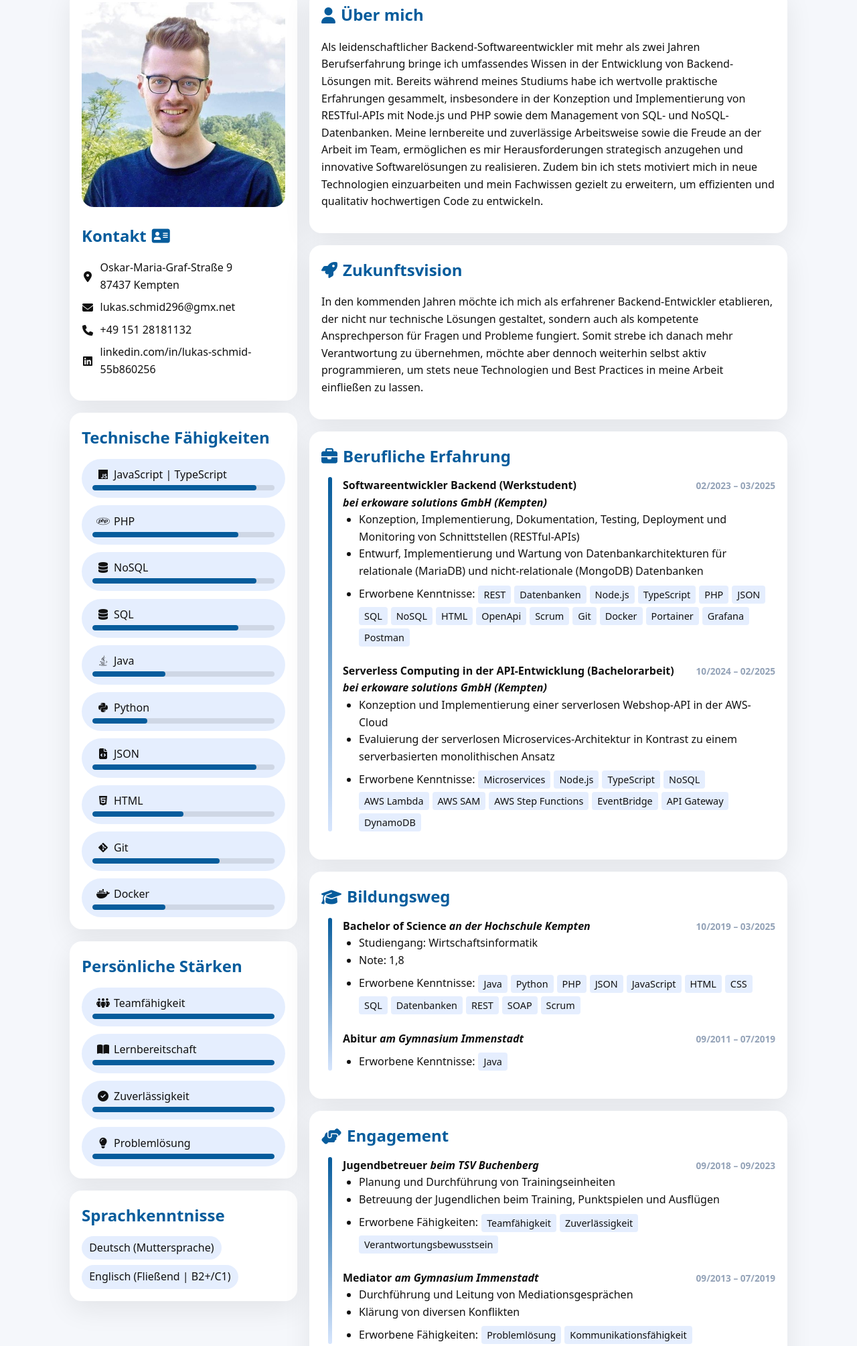
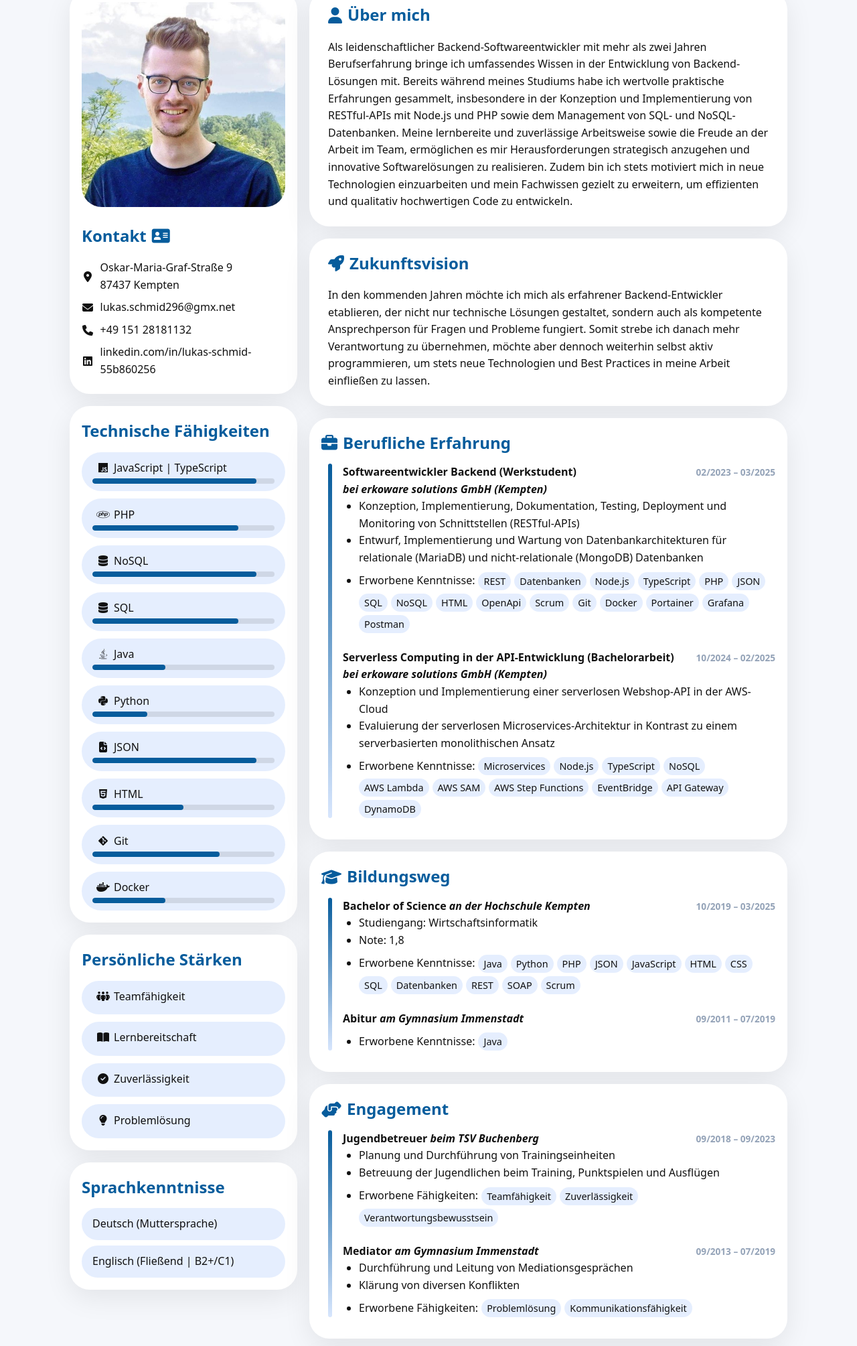
Before and after one commit to lukas296/portfolio, a website: page index.html in a window 1280 px wide. Shown: the part 100-2109 px from the top of the page at 67% size. Drawn offline with Linux system fonts and the light colour scheme.

Commit message:
fixed spacings

```diff
--- a/index.html
+++ b/index.html
@@ -15,7 +15,7 @@
         <link href="https://cdnjs.cloudflare.com/ajax/libs/font-awesome/6.5.2/css/all.min.css" rel="stylesheet" />
         <style>
             :root {
-                --radius: 18px;
+                --radius: 30px;
             }
 
             .hidden {
@@ -48,6 +48,7 @@
 
             body {
                 margin: 0;
+                font-family: Arial, 'Helvetica Neue', Helvetica, sans-serif;
                 background: var(--bg);
                 color: var(--content);
                 font-family: system-ui, sans-serif;
@@ -104,7 +105,7 @@
             .actions button {
                 margin-left: 0.5rem;
                 padding: 0.5rem 1rem;
-                border-radius: 8px;
+                border-radius: var(--radius);
                 border: 1px solid var(--border);
                 background: transparent;
                 color: var(--content);
@@ -138,26 +139,48 @@
             /* Cards for content */
             .card {
                 background: var(--card);
-                padding: 18px;
+                padding: 18px 18px 8px 18px;
                 border-radius: var(--radius);
                 box-shadow: var(--shadow);
-                margin-bottom: 18px;
+                margin: 0px 0px 18px 0px;
+                transition:
+                        transform 0.3s ease,
+                        box-shadow 0.3s ease;
+            }
+
+            .tagCard {
+                background: var(--card);
+                padding: 18px 18px 18px 18px;
+                border-radius: var(--radius);
+                box-shadow: var(--shadow);
+                margin: 0px 0px 18px 0px;
                 transition:
                     transform 0.3s ease,
                     box-shadow 0.3s ease;
             }
 
+            .textCard {
+                background: var(--card);
+                padding: 18px 18px 8px 28px;
+                border-radius: var(--radius);
+                box-shadow: var(--shadow);
+                margin: 0px 0px 18px 0px;
+                transition:
+                        transform 0.3s ease,
+                        box-shadow 0.3s ease;
+            }
+
             /* Bars */
             .bar {
                 background: color-mix(in oklab, var(--content), transparent 90%);
-                border-radius: 8px;
+                border-radius: var(--radius);
                 height: 8px;
                 overflow: hidden;
             }
             .barFill {
                 background: var(--accent);
                 height: 100%;
-                border-radius: 8px;
+                border-radius: var(--radius);
                 transition: width 1.5s ease-out;
             }
             .emptyBar {
@@ -197,6 +220,8 @@
             /* Animations */
             .timeline-item.visible,
             section.card.visible,
+            section.tagCard.visible,
+            section.textCard.visible,
             .advantage-item.visible {
                 opacity: 1;
                 transform: translateY(0);
@@ -216,7 +241,7 @@
                 left: 0.6rem;
                 width: 6px;
                 height: 100%;
-                border-radius: 3px;
+                border-radius: var(--radius);
                 background: linear-gradient(to bottom, var(--accent) 0%, rgba(59, 130, 246, 0.2) 100%);
                 transition: height 1.5s ease-out;
                 transform-origin: top;
@@ -228,6 +253,8 @@
             /* Initial hidden state for all animated elements */
             .timeline-item,
             section.card,
+            section.tagCard,
+            section.textCard,
             .advantage-item {
                 opacity: 0;
                 transform: translateY(20px);
@@ -276,7 +303,7 @@
                 gap: 0.6rem;
                 background: var(--tags);
                 padding: 0.3rem 0.7rem;
-                border-radius: 999px;
+                border-radius: var(--radius);
                 transition:
                     transform 0.2s ease,
                     background 0.2s ease;
@@ -296,7 +323,7 @@
                 background: var(--tags);
                 margin: 0;
                 padding: 0.7rem 1rem;
-                border-radius: 999px;
+                border-radius: var(--radius);
                 transition:
                     transform 0.2s ease,
                     background 0.2s ease;
@@ -319,7 +346,7 @@
             .skill-items .tags li {
                 background: var(--tags);
                 padding: 2px 8px;
-                border-radius: 4px;
+                border-radius: var(--radius);
                 font-size: 0.9em;
                 white-space: nowrap;
             }
@@ -409,7 +436,7 @@
                 background: white;
                 color: var(--accent);
                 padding: 0.8rem 2rem;
-                border-radius: 50px;
+                border-radius: var(--radius);
                 text-decoration: none;
                 font-weight: 600;
                 margin-top: 1rem;
@@ -465,7 +492,7 @@
                         </ul>
                     </section>
 
-                    <section class="card">
+                    <section class="tagCard">
                         <h2>Technische Fähigkeiten</h2>
                         <ul class="competence-tags">
                             <li>
@@ -551,47 +578,47 @@
                         </ul>
                     </section>
 
-                    <section class="card">
+                    <section class="tagCard">
                         <h2>Persönliche Stärken</h2>
                         <ul class="competence-tags">
                             <li>
                                 <div>
                                     <i class="fa-solid fa-people-group"></i><span>Teamfähigkeit</span>
-                                    <div class="bar">
-                                        <div class="barFill width-100 emptyBar"></div>
-                                    </div>
+<!--                                    <div class="bar">-->
+<!--                                        <div class="barFill width-100 emptyBar"></div>-->
+<!--                                    </div>-->
                                 </div>
                             </li>
                             <li>
                                 <div>
                                     <i class="fa-solid fa-book-open"></i><span>Lernbereitschaft</span>
-                                    <div class="bar">
-                                        <div class="barFill width-100 emptyBar"></div>
-                                    </div>
+<!--                                    <div class="bar">-->
+<!--                                        <div class="barFill width-100 emptyBar"></div>-->
+<!--                                    </div>-->
                                 </div>
                             </li>
                             <li>
                                 <div>
                                     <i class="fa-solid fa-check-circle"></i><span>Zuverlässigkeit</span>
-                                    <div class="bar">
-                                        <div class="barFill width-100 emptyBar"></div>
-                                    </div>
+<!--                                    <div class="bar">-->
+<!--                                        <div class="barFill width-100 emptyBar"></div>-->
+<!--                                    </div>-->
                                 </div>
                             </li>
                             <li>
                                 <div>
                                     <i class="fa-solid fa-lightbulb"></i><span>Problemlösung</span>
-                                    <div class="bar">
-                                        <div class="barFill width-100 emptyBar"></div>
-                                    </div>
+<!--                                    <div class="bar">-->
+<!--                                        <div class="barFill width-100 emptyBar"></div>-->
+<!--                                    </div>-->
                                 </div>
                             </li>
                         </ul>
                     </section>
 
-                    <section class="card iconList">
+                    <section class="tagCard iconList">
                         <h2>Sprachkenntnisse</h2>
-                        <ul class="tags">
+                        <ul class="competence-tags">
                             <li>Deutsch (Muttersprache)</li>
                             <li>Englisch (Fließend | B2+/C1)</li>
                         </ul>
@@ -625,7 +652,7 @@
                         </ul>
                     </section>
 
-                    <section class="card">
+                    <section class="tagCard">
                         <h2>Technical Skills</h2>
                         <ul class="competence-tags">
                             <li>
@@ -711,45 +738,45 @@
                         </ul>
                     </section>
 
-                    <section class="card">
+                    <section class="tagCard">
                         <h2>Competencies</h2>
-                        <ul class="competence-tags">
+                        <ul class="tags">
                             <li>
                                 <div>
                                     <i class="fa-solid fa-people-group"></i><span>Teamwork</span>
-                                    <div class="bar">
-                                        <div class="barFill width-100 emptyBar"></div>
-                                    </div>
+<!--                                    <div class="bar">-->
+<!--                                        <div class="barFill width-100 emptyBar"></div>-->
+<!--                                    </div>-->
                                 </div>
                             </li>
                             <li>
                                 <div>
                                     <i class="fa-solid fa-book-open"></i><span>Willingness to Learn</span>
-                                    <div class="bar">
-                                        <div class="barFill width-100 emptyBar"></div>
-                                    </div>
+<!--                                    <div class="bar">-->
+<!--                                        <div class="barFill width-100 emptyBar"></div>-->
+<!--                                    </div>-->
                                 </div>
                             </li>
                             <li>
                                 <div>
                                     <i class="fa-solid fa-check-circle"></i><span>Reliability</span>
-                                    <div class="bar">
-                                        <div class="barFill width-100 emptyBar"></div>
-                                    </div>
+<!--                                    <div class="bar">-->
+<!--                                        <div class="barFill width-100 emptyBar"></div>-->
+<!--                                    </div>-->
                                 </div>
                             </li>
                             <li>
                                 <div>
                                     <i class="fa-solid fa-lightbulb"></i><span>Problem Solving</span>
-                                    <div class="bar">
-                                        <div class="barFill width-100 emptyBar"></div>
-                                    </div>
+<!--                                    <div class="bar">-->
+<!--                                        <div class="barFill width-100 emptyBar"></div>-->
+<!--                                    </div>-->
                                 </div>
                             </li>
                         </ul>
                     </section>
 
-                    <section class="card iconList">
+                    <section class="tagCard iconList">
                         <h2>Language Skills</h2>
                         <ul class="tags">
                             <li>German (Native)</li>
@@ -763,7 +790,7 @@
             <section>
                 <!-- German Version -->
                 <div id="lang-de-content">
-                    <section class="card">
+                    <section class="textCard">
                         <h2><i class="fa-solid fa-user"></i> Über mich</h2>
                         <p>
                             Als leidenschaftlicher Backend-Softwareentwickler mit mehr als zwei Jahren Berufserfahrung bringe ich umfassendes Wissen
@@ -776,7 +803,7 @@
                         </p>
                     </section>
 
-                    <section class="card">
+                    <section class="textCard">
                         <h2><i class="fa-solid fa-rocket"></i> Zukunftsvision</h2>
                         <p>
                             In den kommenden Jahren möchte ich mich als erfahrener Backend-Entwickler etablieren, der nicht nur technische Lösungen
@@ -960,7 +987,7 @@
                         </ol>
                     </section>
 
-                    <section class="card">
+                    <section class="tagCard">
                         <h2><i class="fa-solid fa-star"></i> Meine Stärken</h2>
                         <div class="advantages-grid">
                             <div class="advantage-item">
@@ -986,7 +1013,7 @@
                         </div>
                     </section>
 
-                    <section class="card call-to-action">
+                    <section class="tagCard call-to-action">
                         <h2>Überzeugt?</h2>
                         <p>Dann freue ich mich auf Ihre Rückmeldung!</p>
                         <a href="#contact" class="button">Kontakt aufnehmen</a>
@@ -995,7 +1022,7 @@
 
                 <!-- English Version -->
                 <div id="lang-en-content" class="hidden">
-                    <section class="card">
+                    <section class="textCard">
                         <h2><i class="fa-solid fa-user"></i> About Me</h2>
                         <p>
                             As a passionate backend software developer with over two years of professional experience, I bring comprehensive knowledge
@@ -1007,7 +1034,7 @@
                         </p>
                     </section>
 
-                    <section class="card">
+                    <section class="textCard">
                         <h2><i class="fa-solid fa-rocket"></i> Future Vision</h2>
                         <p>
                             In the coming years, I aim to establish myself as an experienced backend developer who not only designs technical
@@ -1185,7 +1212,7 @@
                         </ol>
                     </section>
 
-                    <section class="card">
+                    <section class="tagCard">
                         <h2><i class="fa-solid fa-star"></i> My Strengths</h2>
                         <div class="advantages-grid">
                             <div class="advantage-item">
@@ -1211,7 +1238,7 @@
                         </div>
                     </section>
 
-                    <section class="card call-to-action">
+                    <section class="tagCard call-to-action">
                         <h2>Convinced?</h2>
                         <p>I look forward to hearing from you!</p>
                         <a href="#contact" class="button">Get in Touch</a>
@@ -1231,7 +1258,7 @@
             // Function to initialize all animations with IntersectionObserver
             function initTimelineAnimations() {
                 // Set transitions for all animated elements
-                document.querySelectorAll('section.card, .advantage-item').forEach((el) => {
+                document.querySelectorAll('section.card, section.tagCard,section.textCard, .advantage-item').forEach((el) => {
                     el.style.transition = 'opacity 0.6s ease, transform 0.6s ease';
                     el.classList.remove('visible');
                 });
@@ -1251,7 +1278,7 @@
                         rootMargin: '0px 0px -5% 0px',
                     },
                 );
-                document.querySelectorAll('.timeline-item, section.card, .advantage-item').forEach((element, index) => {
+                document.querySelectorAll('.timeline-item,section.card, section.tagCard,section.textCard, .advantage-item').forEach((element, index) => {
                     observerAppearing.observe(element);
                 });
 
```
